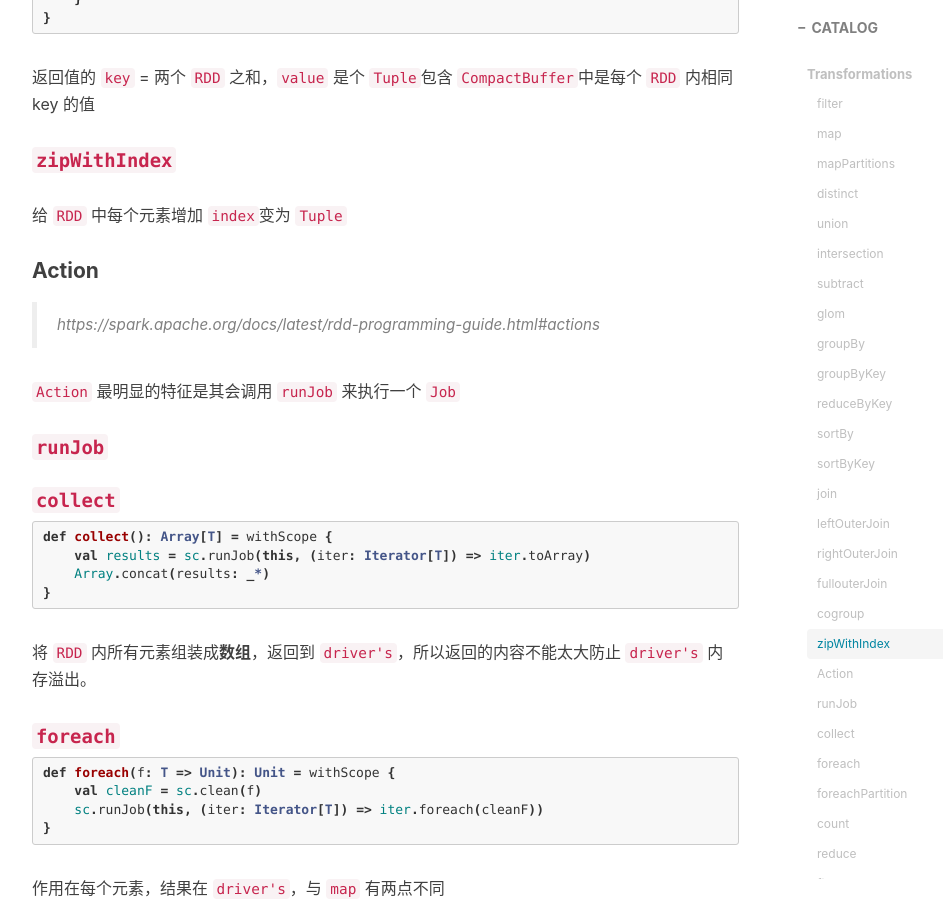
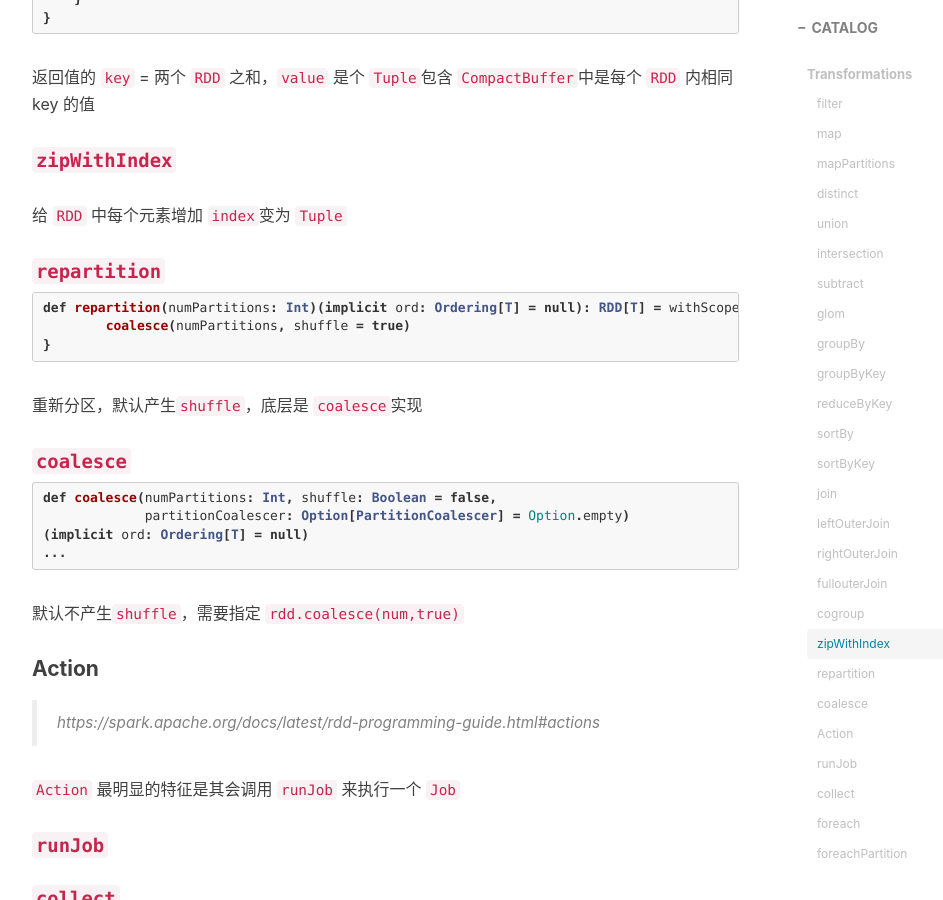
Before and after one commit to vendanner/vendanner.github.io, a Jekyll site: the page built from _posts/2019-10-03-Spark 算子剖析.md, in a window 1280 px wide and 900 px high, scrolled down 5988 px. Shown: the whole window, without its empty margins (233-1176 px from the left). Built offline with Jekyll 4.4.1, drawn with Linux system fonts in a browser that asks for light colours; nearby versions of some CDN libraries; comment, search, counter and statistics services are not loaded.

Commit message:
Update 2019-10-03-Spark 算子剖析.md

````diff
--- a/_posts/2019-10-03-Spark 算子剖析.md
+++ b/_posts/2019-10-03-Spark 算子剖析.md
@@ -276,6 +276,25 @@ def cogroup[W](other: RDD[(K, W)], partitioner: Partitioner)
 
 给 `RDD` 中每个元素增加 `index`变为 `Tuple`
 
+#### `repartition`
+
+```scala
+def repartition(numPartitions: Int)(implicit ord: Ordering[T] = null): RDD[T] = withScope {
+	coalesce(numPartitions, shuffle = true)
+}
+```
+重新分区，默认产生`shuffle`，底层是 `coalesce`实现
+
+#### `coalesce`
+
+```scala
+def coalesce(numPartitions: Int, shuffle: Boolean = false,
+             partitionCoalescer: Option[PartitionCoalescer] = Option.empty)
+(implicit ord: Ordering[T] = null)
+...
+```
+默认不产生`shuffle`，需要指定 `rdd.coalesce(num,true)`
+
 #### Action
 
 > https://spark.apache.org/docs/latest/rdd-programming-guide.html#actions
````
